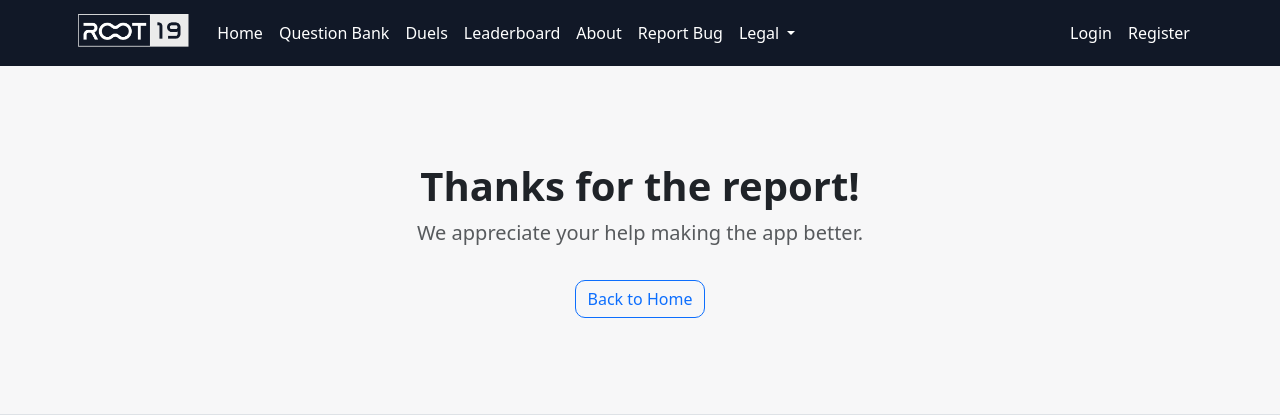
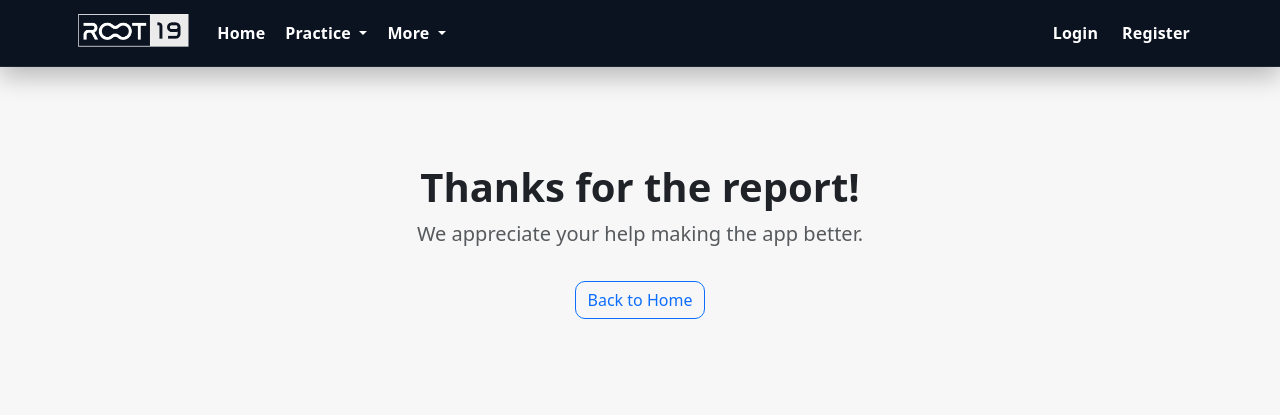
Before and after one commit to Dynamicfire07/root19-django-upload, a Django app: page /report-bug/thanks/ in a window 1280 px wide. Shown: the top 415 px of the page. Run offline with Django 5.2, Linux system fonts and the light colour scheme; some libraries are stand-ins or nearby versions.

Commit message:
clean nav

```diff
--- a/main/templates/_app_styles.html
+++ b/main/templates/_app_styles.html
@@ -81,14 +81,23 @@
 .feature-dot.alt { background:#ffd166; box-shadow:0 0 0 0 rgba(255,209,102,.7); }
 .feature-label { font-weight:700; color:#fff; }
 .feature-desc { color:rgba(255,255,255,.7); font-size:.95rem; }
-.hero-panel { background: linear-gradient(160deg, rgba(255,255,255,.18), rgba(255,255,255,.06)); border:1px solid rgba(255,255,255,.25); border-radius:20px; padding:1.5rem; position:relative; overflow:hidden; backdrop-filter:blur(16px); transition:transform .3s ease, box-shadow .3s ease; will-change:transform; }
-.hero-panel::after { content:""; position:absolute; inset:-40%; background: radial-gradient(circle at 20% 20%, rgba(255,255,255,.35), transparent 45%); opacity:.8; }
-.panel-row { display:flex; align-items:center; justify-content:space-between; gap:1rem; }
+.hero-panel { background: linear-gradient(150deg, rgba(255,255,255,.22), rgba(255,255,255,.06)); border:1px solid rgba(255,255,255,.24); border-radius:22px; padding:1.6rem; position:relative; overflow:hidden; backdrop-filter:blur(18px); transition:transform .3s ease, box-shadow .3s ease; will-change:transform; box-shadow:0 25px 60px rgba(0,0,0,.32); }
+.hero-panel::after { content:""; position:absolute; inset:-40%; background: radial-gradient(circle at 15% 20%, rgba(255,255,255,.38), transparent 45%); opacity:.85; }
+.panel-row { display:flex; align-items:center; justify-content:space-between; gap:1.25rem; }
+.panel-label { color:rgba(255,255,255,.7); font-weight:600; letter-spacing:.02em; }
+.panel-stat { font-size:clamp(2.8rem, 2.2rem + 1.5vw, 3.4rem); font-weight:800; color:#fff; margin-top:.25rem; }
+.panel-status { display:flex; flex-direction:column; gap:.75rem; align-items:flex-end; }
+.chip-ghost { background:rgba(255,255,255,.1); color:#bff8e8; border:1px solid rgba(255,255,255,.2); }
+.status-card { min-width:140px; padding:.75rem .9rem; border-radius:14px; background:rgba(255,255,255,.06); border:1px dashed rgba(255,255,255,.25); color:#dbeafe; display:flex; flex-direction:column; align-items:flex-end; gap:.1rem; box-shadow:inset 0 1px 0 rgba(255,255,255,.25); }
+.status-card .status-label { font-weight:700; font-size:.95rem; }
+.status-card .status-meta { font-size:.8rem; color:rgba(255,255,255,.7); }
 .mini-graph { width:120px; height:60px; border-radius:14px; background: linear-gradient(135deg, rgba(12,212,255,.25), rgba(255,255,255,.18)); box-shadow: inset 0 1px 0 rgba(255,255,255,.3); position:relative; overflow:hidden; }
 .mini-graph::before { content:""; position:absolute; inset:16% 8%; border-radius:12px; border:1px dashed rgba(255,255,255,.35); }
 .progress-block + .progress-block { margin-top:1rem; }
-.slim-progress { height:8px; border-radius:999px; background:rgba(255,255,255,.15); }
+.slim-progress { height:10px; border-radius:999px; background:rgba(255,255,255,.18); }
+.glow-progress { box-shadow: inset 0 1px 0 rgba(255,255,255,.35), 0 10px 26px rgba(0,0,0,.18); }
 .panel-footer { margin-top:1.5rem; padding-top:1rem; border-top:1px solid rgba(255,255,255,.15); font-size:.95rem; color:rgba(255,255,255,.85); }
+.panel-divider { height:1px; background:rgba(255,255,255,.18); margin:1.6rem 0 1.2rem; }
 .chip { display:inline-flex; align-items:center; gap:.4rem; padding:.35rem .8rem; border-radius:999px; font-weight:600; }
 .chip-live { background:rgba(60,243,198,.1); color:#3cf3c6; border:1px solid rgba(60,243,198,.35); }
 .chip-dot { width:8px; height:8px; border-radius:50%; background:currentColor; }
--- a/main/templates/navbar.html
+++ b/main/templates/navbar.html
@@ -1,10 +1,16 @@
 {% load static %}
 <style>
+  #r19Nav {
+    --nav-bg: linear-gradient(180deg, rgba(13,19,33,.96), rgba(6,10,20,.96));
+    --nav-border: rgba(255,255,255,.08);
+    --nav-pill: rgba(255,255,255,.05);
+    --nav-pill-hover: rgba(255,255,255,.12);
+  }
   .gold-navbar {
     background: var(--nav-gradient, linear-gradient(135deg, #f6d365, #fda085)) !important;
     color: #fff;
-    border-bottom: 1px solid rgba(0,0,0,.06);
-    box-shadow: 0 .75rem 1.5rem rgba(0,0,0,.12);
+    border: 1px solid rgba(255,255,255,.18);
+    box-shadow: 0 18px 48px rgba(253,160,133,.35);
   }
   .gold-navbar .navbar-brand,
   .gold-navbar .nav-link,
@@ -14,53 +20,97 @@
   .gold-navbar .nav-link:hover {
     color: #fff !important;
     background: rgba(255,255,255,.18);
-    border-radius: 10px;
+    border-radius: 999px;
   }
   /* Default nav (non-champion/admin) */
-  .navbar.bg-primary {
-    background:#111827 !important;
-    color:#fff;
+  #r19Nav.bg-primary {
+    background: #0b1220 !important;
+    color:#e5e7eb;
+    border-bottom: 1px solid var(--nav-border);
+    box-shadow: 0 10px 24px rgba(0,0,0,.25);
   }
-  .navbar.bg-primary .nav-link,
-  .navbar.bg-primary .navbar-brand,
-  .navbar.bg-primary .navbar-toggler { color:#fff !important; }
+  #r19Nav .navbar-brand img { filter: invert(1) saturate(.85); }
+  #r19Nav .navbar-toggler { border: 1px solid rgba(255,255,255,.2); }
+  .nav-pills-lite .nav-link {
+    padding: .45rem .9rem;
+    border-radius: 999px;
+    color: #e5e7eb;
+    font-weight: 600;
+    letter-spacing: .01em;
+    transition: all .15s ease;
+    background: transparent;
+  }
+  .nav-pills-lite .nav-link:hover,
+  .nav-pills-lite .nav-link:focus {
+    color: #fff;
+    background: var(--nav-pill-hover);
+  }
+  .nav-pills-lite .dropdown-menu {
+    border-radius: 16px;
+    border: 1px solid rgba(255,255,255,.08);
+    box-shadow: 0 18px 42px rgba(0,0,0,.35);
+    overflow: hidden;
+  }
+  .nav-pill-divider {
+    display: inline-block;
+    width: 1px;
+    height: 24px;
+    background: rgba(255,255,255,.12);
+    margin: 0 .5rem;
+  }
   body[data-champion-theme="gold"] { --nav-gradient: linear-gradient(135deg, #f6d365, #fda085); }
   body[data-champion-theme="emerald"] { --nav-gradient: linear-gradient(135deg, #a3f7c0, #4caf7a); }
   body[data-champion-theme="sapphire"] { --nav-gradient: linear-gradient(135deg, #b8ccff, #4f82f6); }
+  @media (max-width: 991.98px) {
+    #r19Nav.bg-primary { border-radius: 0; margin-top: 0; }
+    .nav-pills-lite .nav-link { padding: .6rem 0; border-radius: 12px; }
+    .nav-pill-divider { display: none; }
+  }
 </style>
-<nav class="navbar navbar-expand-lg navbar-dark bg-primary" id="r19Nav">
+<nav class="navbar navbar-expand-lg navbar-dark bg-primary px-0" id="r19Nav">
     <div class="container">
         <a class="navbar-brand d-flex align-items-center gap-2" href="/">
-            <img src="{% static 'main/img/logos.png' %}" alt="Root 19" height="40" class="d-inline-block" style="filter: invert(1); margin-left:-4px;">
+            <img src="{% static 'main/img/logos.png' %}" alt="Root 19" height="40" class="d-inline-block" style="margin-left:-4px;">
         </a>
         <button class="navbar-toggler" type="button" data-bs-toggle="collapse" data-bs-target="#navbarNav" aria-controls="navbarNav" aria-expanded="false" aria-label="Toggle navigation">
             <span class="navbar-toggler-icon"></span>
         </button>
         <div class="collapse navbar-collapse" id="navbarNav">
-            <ul class="navbar-nav me-auto">
+            <ul class="navbar-nav me-auto align-items-lg-center gap-lg-1 nav-pills-lite">
                 <li class="nav-item">
                     <a class="nav-link" href="/">Home</a>
                 </li>
-                <li class="nav-item">
-                    <a class="nav-link" href="/question-bank/">Question Bank</a>
+                <li class="nav-item dropdown">
+                    <a class="nav-link dropdown-toggle" href="#" id="practiceDropdown" role="button" data-bs-toggle="dropdown" aria-expanded="false">
+                        Practice
+                    </a>
+                    <ul class="dropdown-menu" aria-labelledby="practiceDropdown">
+                        <li><a class="dropdown-item" href="/question-bank/">Question Bank</a></li>
+                        <li><a class="dropdown-item" href="/duels/">Duels</a></li>
+                        <li><a class="dropdown-item" href="/leaderboard/">Leaderboard</a></li>
+                    </ul>
                 </li>
-                <li class="nav-item">
-                    <a class="nav-link" href="/duels/">Duels</a>
+                {% if request.session.user_id %}
+                <li class="nav-item dropdown">
+                    <a class="nav-link dropdown-toggle" href="#" id="profileDropdown" role="button" data-bs-toggle="dropdown" aria-expanded="false">
+                        My Space
+                    </a>
+                    <ul class="dropdown-menu" aria-labelledby="profileDropdown">
+                        <li><a class="dropdown-item" href="/user-stats/">My Stats</a></li>
+                        <li><a class="dropdown-item" href="/progress/">Progress</a></li>
+                        <li><a class="dropdown-item" href="/saved/">Saved</a></li>
+                    </ul>
                 </li>
-                <li class="nav-item">
-                    <a class="nav-link" href="/leaderboard/">Leaderboard</a>
-                </li>
-                <li class="nav-item">
-                    <a class="nav-link" href="/about/">About</a>
-                </li>
-                <li class="nav-item">
-                    <a class="nav-link" href="/report-bug/">Report Bug</a>
-                </li>
+                {% endif %}
                 <li class="nav-item dropdown">
-                    <a class="nav-link dropdown-toggle" href="#" id="legalDropdown" role="button" data-bs-toggle="dropdown" aria-expanded="false">
-                        Legal
+                    <a class="nav-link dropdown-toggle" href="#" id="moreDropdown" role="button" data-bs-toggle="dropdown" aria-expanded="false">
+                        More
                     </a>
-                    <ul class="dropdown-menu" aria-labelledby="legalDropdown">
+                    <ul class="dropdown-menu" aria-labelledby="moreDropdown">
+                        <li><a class="dropdown-item" href="/about/">About</a></li>
+                        <li><a class="dropdown-item" href="/report-bug/">Report Bug</a></li>
+                        <li><hr class="dropdown-divider"></li>
+                        <li class="dropdown-header text-muted">Legal</li>
                         <li><a class="dropdown-item" href="/terms/">Terms of Service</a></li>
                         <li><a class="dropdown-item" href="/privacy/">Privacy Policy</a></li>
                         <li><a class="dropdown-item" href="/disclaimer/">Disclaimer</a></li>
@@ -69,7 +119,7 @@
                 {% if request.user.is_staff %}
                 <li class="nav-item dropdown">
                     <a class="nav-link dropdown-toggle" href="#" id="adminDropdown" role="button" data-bs-toggle="dropdown" aria-expanded="false">
-                        Admin Tools
+                        Admin
                     </a>
                     <ul class="dropdown-menu" aria-labelledby="adminDropdown">
                         <li><a class="dropdown-item" href="/staff/user-activity/">Activity</a></li>
@@ -80,22 +130,11 @@
                     </ul>
                 </li>
                 {% endif %}
-                {% if request.session.user_id %}
-                <li class="nav-item">
-                    <a class="nav-link" href="/user-stats/">🔥 My Stats</a>
-                </li>
-                <li class="nav-item">
-                    <a class="nav-link" href="/progress/">Progress</a>
-                </li>
-                <li class="nav-item">
-                    <a class="nav-link" href="/saved/">Saved</a>
-                </li>
-                {% endif %}
             </ul>
-            <ul class="navbar-nav ms-auto">
+            <ul class="navbar-nav ms-auto align-items-lg-center gap-lg-2 nav-pills-lite">
                 {% if request.user.is_staff or request.session.champion_access %}
                 <li class="nav-item dropdown">
-                    <a class="nav-link dropdown-toggle" href="#" id="themeDropdown" role="button" data-bs-toggle="dropdown" aria-expanded="false">
+                    <a class="nav-link dropdown-toggle d-flex align-items-center gap-2" href="#" id="themeDropdown" role="button" data-bs-toggle="dropdown" aria-expanded="false">
                         Theme
                     </a>
                     <ul class="dropdown-menu dropdown-menu-end p-2 small" aria-labelledby="themeDropdown" style="min-width: 220px;">
@@ -117,12 +156,12 @@
                 {% if request.session.user_name %}
                 <li class="nav-item dropdown">
                     <a class="nav-link dropdown-toggle" href="#" id="navbarDropdown" role="button" data-bs-toggle="dropdown" aria-expanded="false">
-                        Welcome, {{ request.session.user_name }}
+                        {{ request.session.user_name }}
                         {% if streak_current %}
                             <span class="badge bg-warning-subtle text-warning ms-1">🔥 {{ streak_current }}d</span>
                         {% endif %}
                     </a>
-                    <ul class="dropdown-menu" aria-labelledby="navbarDropdown">
+                    <ul class="dropdown-menu dropdown-menu-end" aria-labelledby="navbarDropdown">
                         <li><a class="dropdown-item" href="/change-password/">Change Password</a></li>
                         <li><a class="dropdown-item" href="/logout/">Logout</a></li>
                     </ul>
```
Also changed, not shown: main/templates/home.html (+17 -6 lines).
